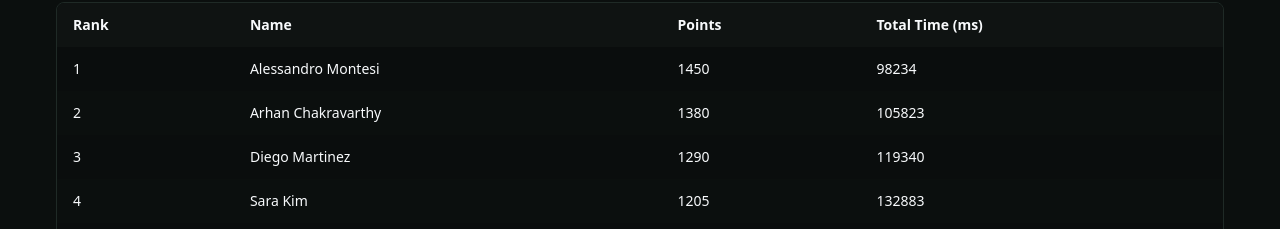
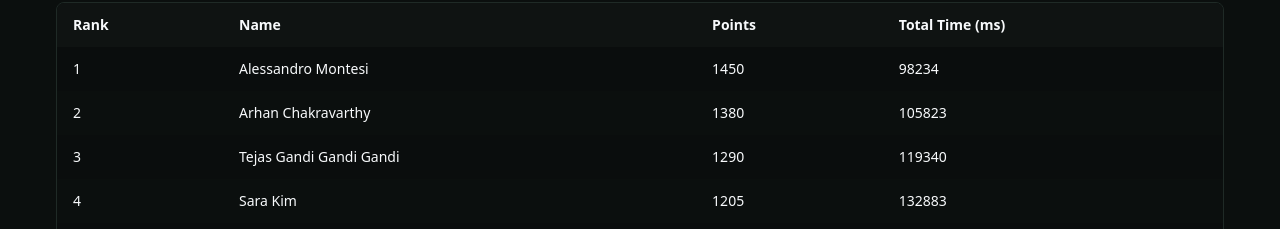
Before and after one commit to HHS-Proclub/website, a Next.js app: page /leaderboard in a window 1280 px wide. Shown: the part 255-484 px from the top of the page. Built offline with nearby package versions, Linux system fonts and the light colour scheme; no server answers.

Commit message:
Update leaderboard.js

```diff
--- a/data/leaderboard.js
+++ b/data/leaderboard.js
@@ -1,7 +1,12 @@
 export const leaderboard = [
   { rank: 1, name: "Alessandro Montesi", points: 1450, totalTimeMs: 98234 },
   { rank: 2, name: "Arhan Chakravarthy", points: 1380, totalTimeMs: 105823 },
-  { rank: 3, name: "Diego Martinez", points: 1290, totalTimeMs: 119340 },
+  {
+    rank: 3,
+    name: "Tejas Gandi Gandi Gandi",
+    points: 1290,
+    totalTimeMs: 119340,
+  },
   { rank: 4, name: "Sara Kim", points: 1205, totalTimeMs: 132883 },
   { rank: 5, name: "Mia Nguyen", points: 1180, totalTimeMs: 139221 },
   { rank: 6, name: "Ethan Park", points: 1120, totalTimeMs: 150104 },
```
